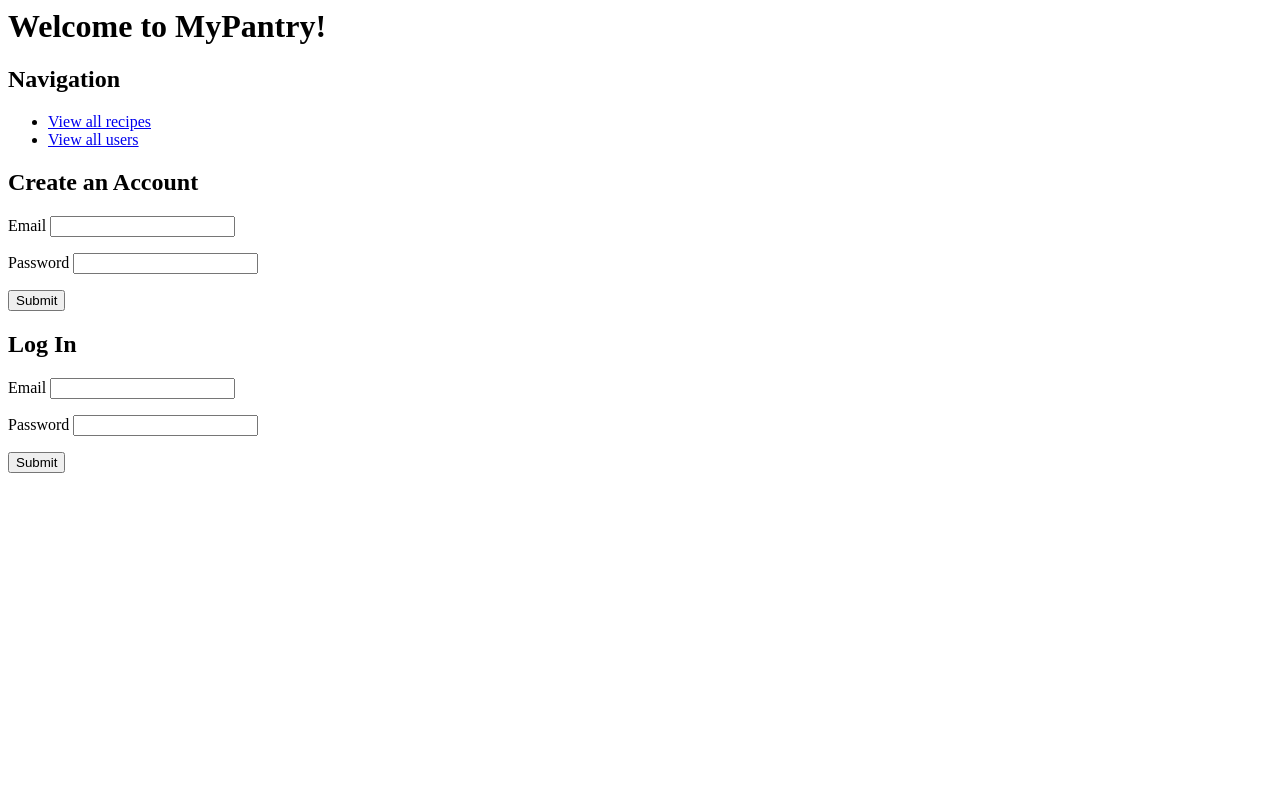
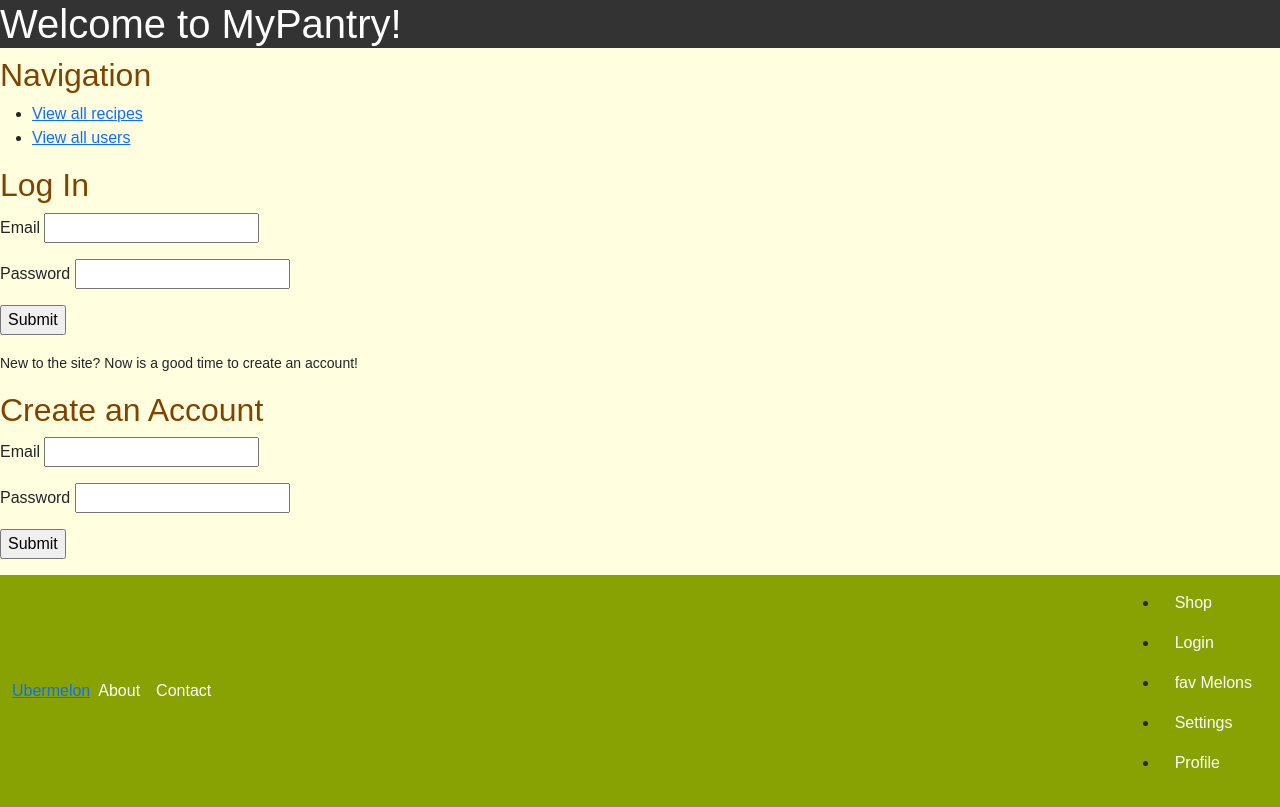
Before and after one commit to mahafatima14/hb-project-my-pantry, a Flask app: page / in a window 1280 px wide. Before the commit the page ends 473 px from the top, so only its background shows below. Run offline with Flask 2, Linux system fonts and the light colour scheme; some libraries are stand-ins or nearby versions.

Commit message:
login in works

```diff
--- a/model.py
+++ b/model.py
@@ -5,6 +5,8 @@ from datetime import datetime
 from flask_sqlalchemy import SQLAlchemy
 
 db = SQLAlchemy()
+
+
 
 class User(db.Model):
     """A user."""
--- a/requirements.txt
+++ b/requirements.txt
@@ -8,3 +8,4 @@ MarkupSafe==2.0.1
 psycopg2-binary==2.9.1
 SQLAlchemy==1.4.23
 Werkzeug==2.0.1
+Flask-DebugToolbar==0.11.0
--- a/server.py
+++ b/server.py
@@ -4,6 +4,7 @@ from flask import Flask, render_template, request, flash, session, redirect
 from model import connect_to_db, db
 import crud
 
+# configure a Jinja2 setting to make it throw errors for undefined variables
 from jinja2 import StrictUndefined
 
 app = Flask(__name__)
@@ -34,10 +35,15 @@ def process_login():
 
     return redirect("/")
 
+# @app.route("allrecipes")
+# def show_recipes():
+#     """Show all recipes"""
+
+#     crud.
 
 
 
 if __name__ == "__main__":
     # DebugToolbarExtension(app)
-
+    connect_to_db(app)
     app.run(host="0.0.0.0", debug=True)
--- /dev/null
+++ b/static/style.css
@@ -0,0 +1,33 @@
+/* Style for mypantry Site */
+
+.flash-msg {
+    background-color: rgb(172, 144, 238);
+    font-family: Arial, ui-rounded, sans-serif;
+}
+
+.rating {
+    color: white;
+    background-color: limegreen;
+    font-family: Arial, Helvetica, sans-serif;
+}
+
+h1 {
+    font-family: Arial, ui-rounded, sans-serif;
+    color: rgb(255, 255, 255);
+    background-color: rgb(51, 51, 51);
+    /* text-shadow: #FFF 0 -1px 4px, #ff0 0 -2px 10px, #ff8000 0 -10px 20px, red 0 -18px 40px; */
+}
+
+h2 {
+    color: rgb(128, 68, 0);
+    font-family: Arial, Helvetica, sans-serif;
+}
+
+body {
+    background-color: lightyellow;
+    font-family: Arial, Helvetica, sans-serif;
+}
+
+.navbar {
+    background-color: #89a203;
+}
--- /dev/null
+++ b/templates/base.html
@@ -0,0 +1,89 @@
+<!doctype html>
+<html>
+
+  <head>
+    <meta charset="utf-8">
+    <meta http-equiv="X-UA-Compatible" content="IE=edge" />
+    <meta name="viewport" content="width=device-width, initial-scale=1">
+
+    <!-- Load Bootstrap CSS -->
+    <link href="https://cdn.jsdelivr.net/npm/bootstrap@5.1.3/dist/css/bootstrap.min.css" rel="stylesheet" integrity="sha384-1BmE4kWBq78iYhFldvKuhfTAU6auU8tT94WrHftjDbrCEXSU1oBoqyl2QvZ6jIW3" crossorigin="anonymous">
+
+    <link rel="stylesheet" href="https://cdn.jsdelivr.net/npm/bootstrap-icons@1.7.2/font/bootstrap-icons.css">
+
+    <!-- CSS only-->
+    <link rel="stylesheet" href="/static/style.css">
+
+
+    <title>
+      {% block title %}
+        My Pantryy
+      {% endblock %}
+    </title>
+
+
+    {% block head %}
+
+    {% endblock %}
+    </head>
+
+  <body>
+
+    {% for msg in get_flashed_messages() %}
+    <p class="flash-msg">
+      {{ msg }}
+    </p>
+    {% endfor %}
+
+
+
+    {% block body %}{% endblock %}
+
+    {% block after_body %}{% endblock %}
+  </body>
+
+  <header
+    <nav class="navbar navbar-expand-lg navbar-light">
+    <div class="container-fluid">
+
+      <a class="Ubermelon-brand" href="#">Ubermelon</a>
+      <button class="navbar-toggler" type="button" data-bs-toggle="collapse" data-bs-target="#navbarSupportedContent" aria-controls="navbarSupportedContent" aria-expanded="false" aria-label="Toggle navigation">
+        <span class="navbar-toggler-icon"></span>
+      </button>
+      <div class="collapse navbar-collapse" id="navbarSupportedContent">
+        <ul class="navbar-nav me-auto mb-2 mb-lg-0">
+          <li class="nav-item">
+            <a class="nav-link active text-white" aria-current="page" href="#">About</a>
+          </li>
+          <li class="nav-item">
+            <a class="nav-link active text-white" href="#">Contact</a>
+          </li>
+        </ul>
+
+        <ul>
+        <li class="nav-item">
+          <a class="nav-link active text-white" href="#">Shop</a>
+          <li class="nav-item">
+            <a class="nav-link active text-white" aria-current="page" href="#">Login</a>
+          </li>
+          <li class="nav-item">
+            <a class="nav-link active text-white" href="#">fav Melons</a>
+          </li>
+
+        <li class="nav-item">
+          <a class="nav-link active text-white" href="#">Settings</a>
+
+        <li class="nav-item">
+          <a class="nav-link active text-white" href="#">Profile</a>
+
+
+
+        </ul>
+
+      </div>
+    </div>
+  </nav>
+  </header>
+
+
+</html>
--- a/templates/homepage.html
+++ b/templates/homepage.html
@@ -1,3 +1,4 @@
+{% extends 'base.html' %}
 {% block body %}
   <h1>Welcome to MyPantry!</h1>
 
@@ -7,20 +8,6 @@
     <li><a href="/users">View all users</a></li>
   </ul>
 
-  <h2>Create an Account</h2>
-  <form action="/users" method="POST">
-    <p>
-      Email <input type="text" name="email">
-    </p>
-
-    <p>
-      Password <input type="password" name="password">
-    </p>
-
-    <p>
-      <input type="submit">
-    </p>
-  </form>
 
   <h2>Log In</h2>
   <form action="/login" method="POST">
@@ -37,5 +24,23 @@
     </p>
   </form>
 
+  <p>
+    <small>New to the site? Now is a good time to create an account!</small>
+  </p>
+  <h2>Create an Account</h2>
+  <form action="/users" method="POST">
+    <p>
+      Email <input type="text" name="email">
+    </p>
+
+    <p>
+      Password <input type="password" name="password">
+    </p>
+
+    <p>
+      <input type="submit">
+    </p>
+  </form>
+
 
 {% endblock %}
--- a/templates/pantryform.html
+++ b/templates/pantryform.html
@@ -1,6 +1,8 @@
 {% block body %}
 
+<h1>Welcome to MyPantry!</h1>
 
+<h2></h2>
 
 
 {% endblock %}
```
Also changed, not shown: crud.py (+28 -1 lines), seed.py (+20 -10 lines), templates/new_user_form.html (added, +17 -0 lines).
